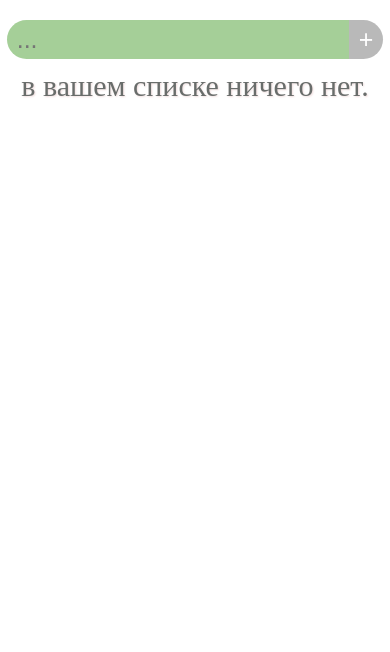
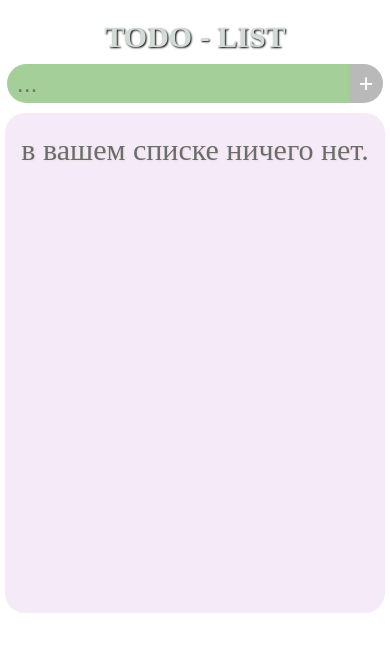
Before and after one commit to AmadoMuerte/amadomuerte.github.io, a React (Create React App) app: page / in a window 390 px wide. Shown: the top 652 px of the page. Built offline with nearby package versions, Linux system fonts and the light colour scheme; a web font is replaced by a local one.

Commit message:
add bg color for todo list

```diff
--- a/src/components/App/App.css
+++ b/src/components/App/App.css
@@ -4,5 +4,13 @@
     flex-direction: column;
     justify-content: center;
     user-select: none;
+}
 
+.header p {
+    font-size: 30px;
+    margin-bottom: 10px;
+    font-weight: 700;
+    text-transform: uppercase;
+    color: rgb(209, 220, 214);
+    text-shadow: 1px 1px 2px black;
 }
--- a/src/components/App/App.js
+++ b/src/components/App/App.js
@@ -61,6 +61,7 @@ class App extends Component {
     return (
       <>
         <div className='header'>
+          <p>Todo - list</p>
           <Input addItem={this.addItem}/>
         </div>
         <main className='main'>
--- a/src/components/TodoList/TodoList.css
+++ b/src/components/TodoList/TodoList.css
@@ -4,6 +4,11 @@
     margin-top: 10px;
     list-style-type: none;
     user-select: none;
+    background-color: rgb(244, 234, 248);
+    padding: 10px;
+    max-width: 600px;
+    min-height: 500px;
+    border-radius: 20px;
 }
 
 .list-item__nothing {
@@ -15,3 +20,27 @@
     text-shadow: 1px 1px 2px rgb(240, 222, 222);
     font-family: 'Cormorant SC', serif;
 }
+
+@media (max-width: 650px) {
+    .list {
+        max-width: 550px;
+    }
+}
+
+@media (max-width: 580px) {
+    .list {
+        max-width: 400px;
+    }
+}
+
+@media (max-width: 520px) {
+    .list {
+        max-width: 420px;
+    }
+}
+
+@media (max-width: 460px) {
+    .list {
+        max-width: 380px;
+    }
+}
```
